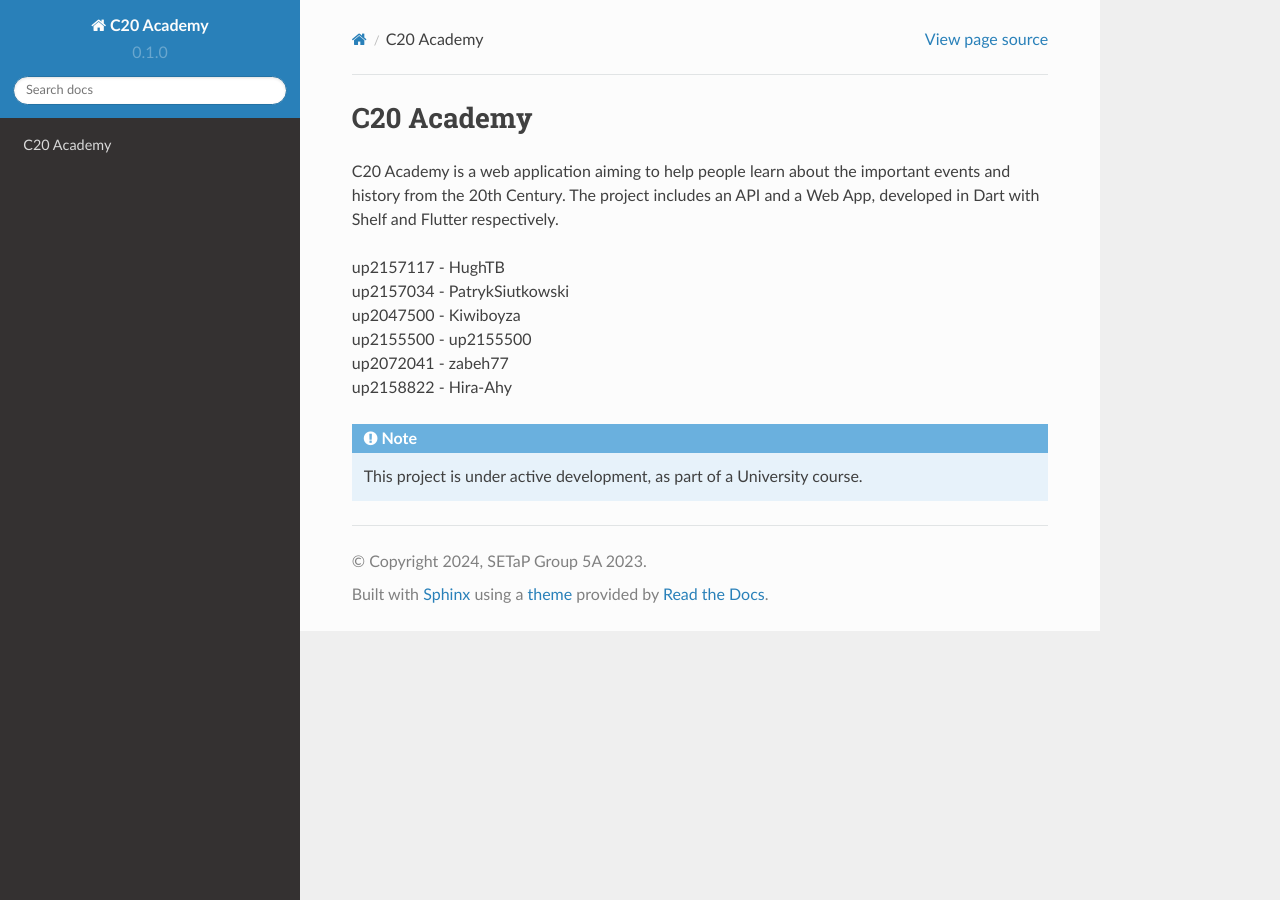
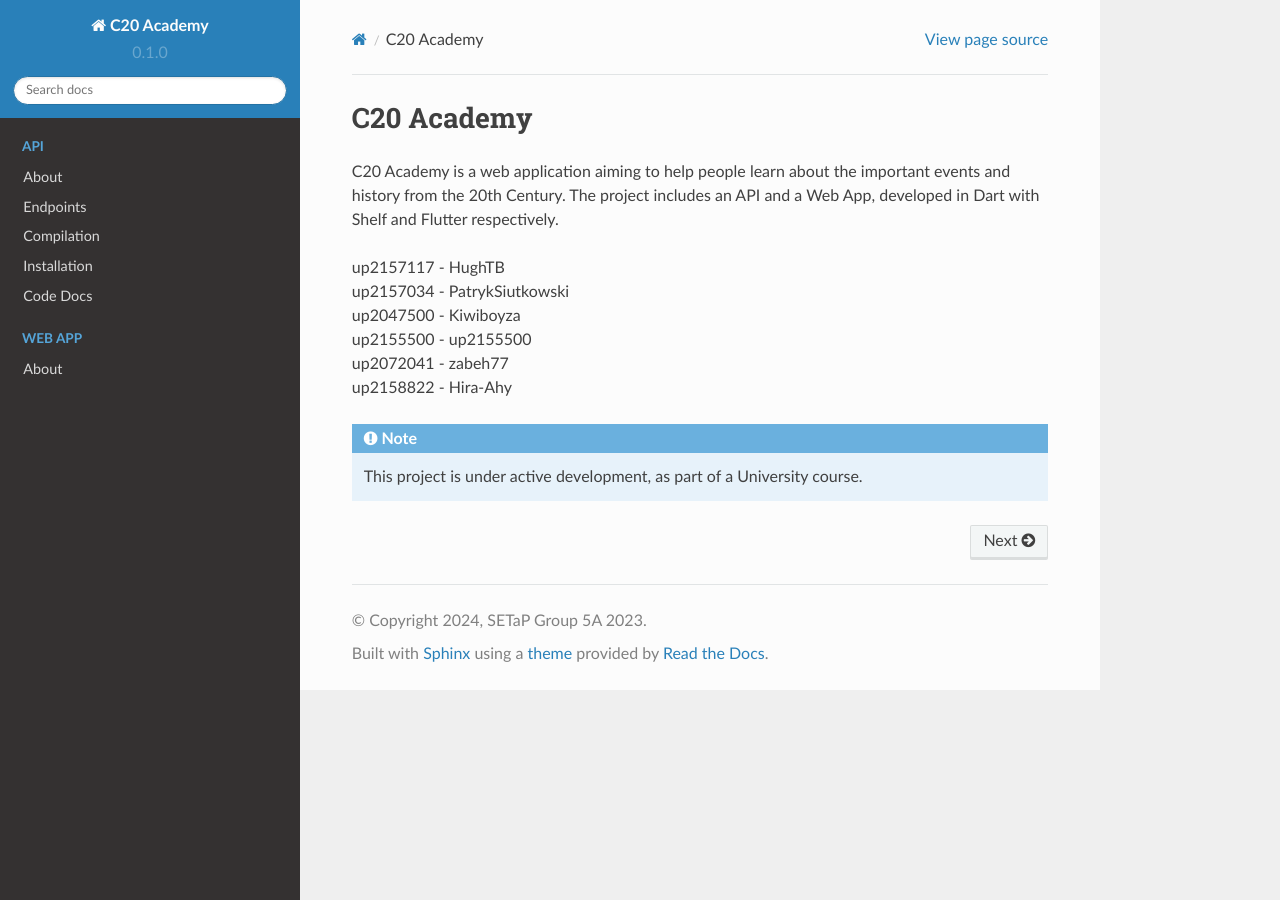
Before and after one commit to SETAP-Group5A-2023/c20-academy-docs, a Sphinx documentation site: the page built from docs/source/index.rst, in a window 1280 px wide. Built offline with Sphinx 7.4.7 and the Read the Docs theme 2.0.0, drawn with Linux system fonts in a browser that asks for light colours; some of the changed lines change nothing that is shown.

Commit message:
possibly fix sections again

```diff
--- a/docs/source/index.rst
+++ b/docs/source/index.rst
@@ -1,8 +1,8 @@
 C20 Academy
 ===========
 
-.. toctree ::
-   :max-depth: 2
+.. toctree::
+   :maxdepth: 2
    :hidden:
    :caption: API
 
@@ -12,8 +12,8 @@ C20 Academy
    /api/installation.rst
    Code Docs <https://api-docs.c20.academy>
 
-.. toctree ::
-   :max-depth: 2
+.. toctree::
+   :maxdepth: 2
    :hidden:
    :caption: Web App
 
```
